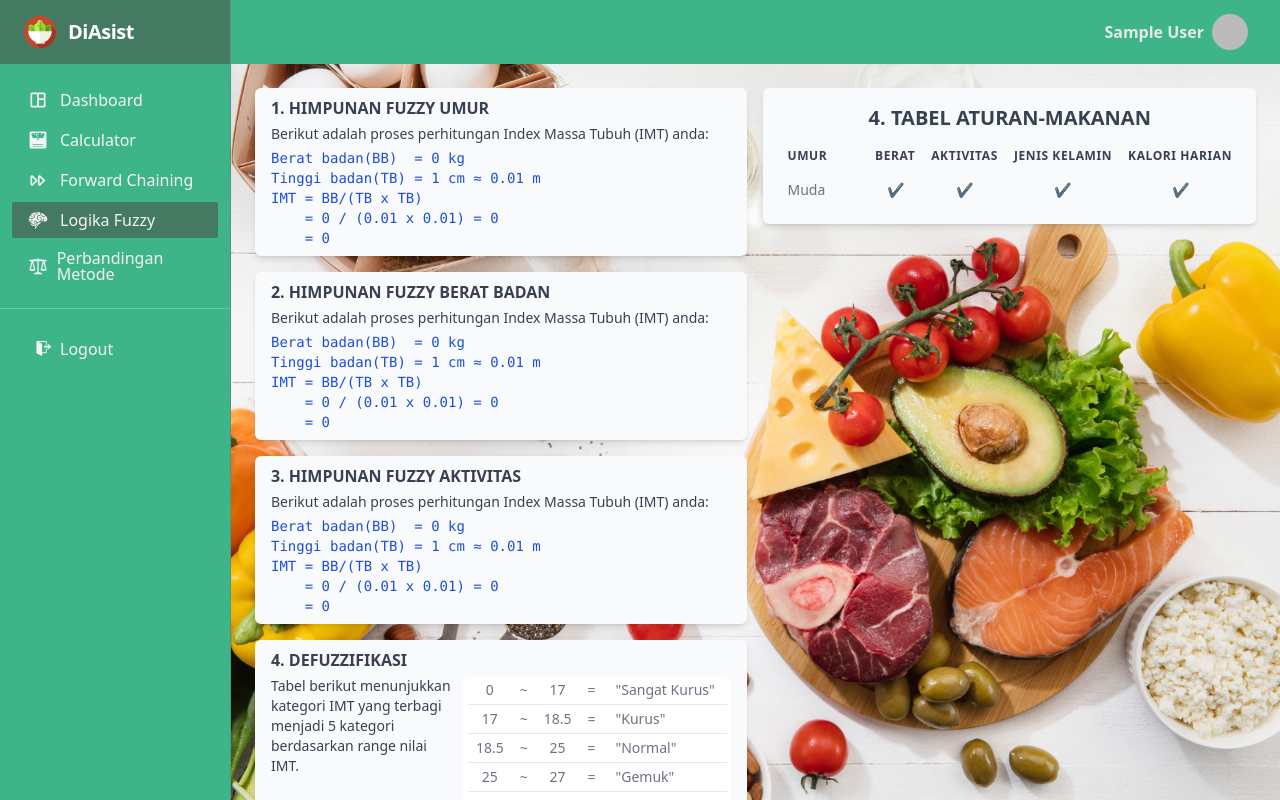
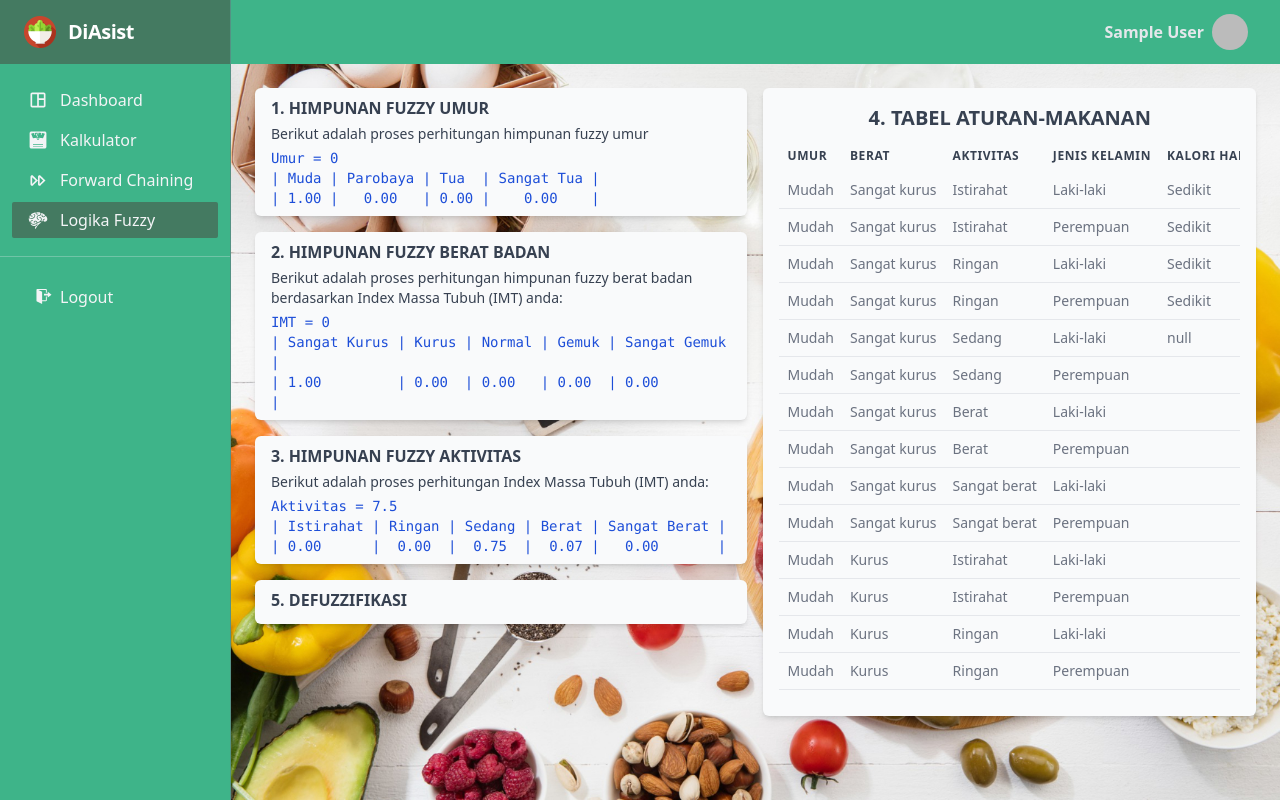
Before and after one commit to hex-grammer/diabetes-assistant, a Next.js app: page /panel/logika-fuzzy in a window 1280 px wide. Built offline with nearby package versions, Linux system fonts and the light colour scheme; no server answers; the database is empty; sample sign-in values are in the browser's storage.

Commit message:
fungsi himpunan fuzzy

```diff
--- a/src/pages/Layout.tsx
+++ b/src/pages/Layout.tsx
@@ -41,7 +41,7 @@ function Layout(props: Props) {
           //   icon: <MdOutlineFoodBank />,
           // },
           {
-            title: "Calculator",
+            title: "Kalkulator",
             icon: <GiWeightScale />,
           },
           {
@@ -49,10 +49,10 @@ function Layout(props: Props) {
             icon: <TiMediaFastForwardOutline />,
           },
           { title: "Logika Fuzzy", icon: <GiBrain /> },
-          {
-            title: "Perbandingan Metode",
-            icon: <HiScale />,
-          },
+          // {
+          //   title: "Perbandingan Metode",
+          //   icon: <HiScale />,
+          // },
           // {
           //   title: "Data Diri",
           //   icon: <RiFileUserLine />,
--- a/src/pages/panel/forward-chaining.tsx
+++ b/src/pages/panel/forward-chaining.tsx
@@ -279,7 +279,7 @@ function ForwardChaining() {
                 </h2>
                 <div className="w-full overflow-x-auto">
                   <table className="min-w-full divide-y divide-gray-200">
-                    <div className="bgre min-w-full sm:max-h-[70vh]">
+                    <div className="min-w-full">
                       {/* TabelHeader */}
                       <TabelHeader
                         HEADERS={[
--- a/src/pages/panel/logika-fuzzy.tsx
+++ b/src/pages/panel/logika-fuzzy.tsx
@@ -30,72 +30,186 @@ const TabelHeader = ({ HEADERS }: { HEADERS: string[] }) => {
 function LogikaFuzzy() {
   const router = useRouter();
   const paths = router.pathname.split("/").slice(2);
-  const [rekomendasiMenu, setRekomendasiMenu] = useState<string[]>([]);
   const [beratBadan, setBeratBadan] = useState(0);
   const [tinggiBadan, setTinggiBadan] = useState(0);
+  const [umur, setUmur] = useState(0);
   const [imt, setImt] = useState(0);
   const [tabelKKH, setTabelKKH] = useState<kkh[] | null>([]);
   const [domLoaded, setDomLoaded] = useState(false);
 
   // CONSTANT VARIABLES
   const tabelAturan = [
-    {
-      makanan: "Muda",
-      kategori: [true, true, true, true],
-    },
-  ];
-  const KATEGORI = [
-    {
-      kategori: "Sangat Kurus",
-      minIMT: 0,
-      maxIMT: 17,
-    },
-    {
-      kategori: "Kurus",
-      minIMT: 17,
-      maxIMT: 18.5,
-    },
-    {
-      kategori: "Normal",
-      minIMT: 18.5,
-      maxIMT: 25,
-    },
-    {
-      kategori: "Gemuk",
-      minIMT: 25,
-      maxIMT: 27,
-    },
-    {
-      kategori: "Obesitas",
-      minIMT: 27,
-      maxIMT: "∞",
-    },
+    ["Mudah", "Sangat kurus", "Istirahat", "Laki-laki", "Sedikit"],
+    ["Mudah", "Sangat kurus", "Istirahat", "Perempuan", "Sedikit"],
+    ["Mudah", "Sangat kurus", "Ringan", "Laki-laki", "Sedikit"],
+    ["Mudah", "Sangat kurus", "Ringan", "Perempuan", "Sedikit"],
+    ["Mudah", "Sangat kurus", "Sedang", "Laki-laki", "null"],
+    ["Mudah", "Sangat kurus", "Sedang", "Perempuan", null],
+    ["Mudah", "Sangat kurus", "Berat", "Laki-laki", null],
+    ["Mudah", "Sangat kurus", "Berat", "Perempuan", null],
+    ["Mudah", "Sangat kurus", "Sangat berat", "Laki-laki", null],
+    ["Mudah", "Sangat kurus", "Sangat berat", "Perempuan", null],
+    ["Mudah", "Kurus", "Istirahat", "Laki-laki", null],
+    ["Mudah", "Kurus", "Istirahat", "Perempuan", null],
+    ["Mudah", "Kurus", "Ringan", "Laki-laki", null],
+    ["Mudah", "Kurus", "Ringan", "Perempuan", null],
+    ["Mudah", "Kurus", "Sedang", "Laki-laki", null],
+    ["Mudah", "Kurus", "Sedang", "Perempuan", null],
+    ["Mudah", "Kurus", "Berat", "Laki-laki", null],
+    ["Mudah", "Kurus", "Berat", "Perempuan", null],
+    ["Mudah", "Kurus", "Sangat berat", "Laki-laki", null],
+    ["Mudah", "Kurus", "Sangat berat", "Perempuan", null],
+    ["Mudah", "Normal", "Istirahat", "Laki-laki", null],
+    ["Mudah", "Normal", "Istirahat", "Perempuan", null],
+    ["Mudah", "Normal", "Ringan", "Laki-laki", null],
+    ["Mudah", "Normal", "Ringan", "Perempuan", null],
+    ["Mudah", "Normal", "Sedang", "Laki-laki", null],
+    ["Mudah", "Normal", "Sedang", "Perempuan", null],
+    ["Mudah", "Normal", "Berat", "Laki-laki", null],
+    ["Mudah", "Normal", "Berat", "Perempuan", null],
   ];
 
-  // fungsi untuk menghitung Kategori IMT
-  const hitungKategoriIMT = (IMT: number) => {
-    if (IMT < 17) {
-      return "Sangat Kurus";
-    } else if (IMT >= 17 && IMT <= 18.5) {
-      return "Kurus";
-    } else if (IMT >= 18.5 && IMT <= 25) {
-      return "Normal";
-    } else if (IMT >= 25 && IMT <= 27) {
-      return "Gemuk";
-    } else if (IMT >= 27) {
-      return "Obesitas";
+  // Fungsi perhitungan himpunan fuzzy umur
+  const FuzzyUmur = () => {
+    let muda = 0;
+    let parobaya = 0;
+    let tua = 0;
+    let sangatTua = 0;
+
+    // Menghitung nilai keanggotaan himpunan fuzzy
+    if (umur <= 25) {
+      muda = 1;
+    } else if (umur > 25 && umur < 40) {
+      muda = (40 - umur) / (40 - 25);
+      parobaya = (umur - 25) / (40 - 25);
+    } else if (umur >= 40 && umur <= 60) {
+      parobaya = (60 - umur) / (60 - 40);
+      tua = (umur - 40) / (60 - 40);
+    } else if (umur > 60 && umur < 70) {
+      tua = (70 - umur) / (70 - 60);
+      sangatTua = (umur - 60) / (70 - 60);
+    } else if (umur >= 70) {
+      tua = 1;
     }
+
+    // Menampilkan proses perhitungan himpunan fuzzy umur
+    return (
+      <>
+        <div className="font-mono text-blue-700">
+          <div>Umur = {umur}</div>
+          <div>| Muda&nbsp;| Parobaya&nbsp;| Tua&nbsp;&nbsp;| Sangat Tua |</div>
+          <div>
+            | {muda.toFixed(2)}&nbsp;| &nbsp;&nbsp;{parobaya.toFixed(2)}
+            &nbsp;&nbsp;&nbsp;| {tua.toFixed(2)}&nbsp;| &nbsp;&nbsp;&nbsp;
+            {sangatTua.toFixed(2)}&nbsp;&nbsp;&nbsp; |
+          </div>
+        </div>
+      </>
+    );
   };
 
-  // fungsi tampilkan rekomendasi menu berdasarkan tabelAturan dan kategori
-  const tampilkanRekomendasiMenu = (kategori: string) => {
-    const rekomendasiMenu: string[] = [];
-    tabelAturan.forEach((aturan) => {
-      if (aturan.kategori[KATEGORI.findIndex((k) => k.kategori === kategori)]) {
-        rekomendasiMenu.push(aturan.makanan);
+  const FuzzyBeratBadan = () => {
+    let sangatKurus = 0;
+    let kurus = 0;
+    let normal = 0;
+    let gemuk = 0;
+    let sangatGemuk = 0;
+
+    // Menghitung nilai keanggotaan himpunan fuzzy
+    if (imt <= 16.5) {
+      sangatKurus = 1;
+    } else if (imt > 16.5 && imt < 17) {
+      sangatKurus = (17 - imt) / (17 - 16.5);
+      kurus = (imt - 16.5) / (17 - 16.5);
+    } else if (imt > 17 && imt < 18) {
+      kurus = 1;
+    } else if (imt >= 18 && imt <= 18.5) {
+      kurus = (18.5 - imt) / (18.5 - 18);
+      normal = (imt - 18) / (18.5 - 18);
+    } else if (imt > 18.5 && imt < 24.5) {
+      normal = 1;
+    } else if (imt >= 24.5 && imt <= 25) {
+      normal = (25 - imt) / (25 - 24.5);
+      gemuk = (imt - 24.5) / (25 - 24.5);
+    } else if (imt >= 25 && imt <= 26.5) {
+      gemuk = 1;
+    } else if (imt >= 26.5 && imt <= 27) {
+      gemuk = (27 - imt) / (27 - 26.5);
+      sangatGemuk = (imt - 26.5) / (27 - 26.5);
+    } else if (imt > 27) {
+      sangatGemuk = 1;
+    }
+
+    // Menampilkan proses perhitungan himpunan fuzzy berat badan
+    return (
+      <>
+        <div className="font-mono text-blue-700">
+          <div>IMT = {imt}</div>
+          <div>| Sangat Kurus | Kurus | Normal | Gemuk | Sangat Gemuk |</div>
+          <div>
+            | {sangatKurus.toFixed(2)}
+            &nbsp;&nbsp;&nbsp;&nbsp;&nbsp;&nbsp;&nbsp;&nbsp; |{" "}
+            {kurus.toFixed(2)}&nbsp; | {normal.toFixed(2)}&nbsp;&nbsp; |{" "}
+            {gemuk.toFixed(2)}&nbsp; | {sangatGemuk.toFixed(2)}
+            &nbsp;&nbsp;&nbsp;&nbsp;&nbsp;&nbsp;&nbsp;&nbsp; |
+          </div>
+        </div>
+      </>
+    );
+  };
+
+  const FuzzyAktivitas = () => {
+    const aktivitas = 7.5;
+    let istirahat = 0;
+    let ringan = 0;
+    let sedang = 0;
+    let berat = 0;
+    let sangatBerat = 0;
+
+    // Menghitung nilai keanggotaan himpunan fuzzy
+    if (aktivitas <= 2) {
+      istirahat = 1;
+    } else if (aktivitas > 2 && aktivitas < 4) {
+      istirahat = (4 - aktivitas) / 2;
+    } else if (aktivitas > 2 && aktivitas < 4) {
+      istirahat = (4 - aktivitas) / 2;
+      if (aktivitas >= 3) {
+        ringan = (aktivitas - 3) / 3;
       }
-    });
-    return rekomendasiMenu;
+    } else if (aktivitas >= 4 && aktivitas <= 6) {
+      sedang = (aktivitas - 4) / (6 - 4);
+      if (aktivitas >= 4) {
+        ringan = (5 - aktivitas) / (5 - 4);
+      }
+    } else if (aktivitas > 6 && aktivitas < 8) {
+      sedang = (aktivitas - 6) / (8 - 6);
+      if (aktivitas >= 7) {
+        berat = (aktivitas - 7) / 7;
+      }
+    } else if (aktivitas >= 8 && aktivitas <= 10) {
+      sangatBerat = (aktivitas - 8) / (10 - 8);
+      // Mengatasi nilai keanggotaan yang lebih besar dari 1 pada titik overlap
+      if (aktivitas < 9) {
+        berat = (9 - aktivitas) / (9 - 8);
+      }
+    }
+
+    // Menampilkan proses perhitungan himpunan fuzzy aktivitas
+    return (
+      <>
+        <div className="font-mono text-blue-700">
+          <div>Aktivitas = {aktivitas}</div>
+          <div>| Istirahat | Ringan | Sedang | Berat | Sangat Berat |</div>
+          <div>
+            | {istirahat.toFixed(2)}&nbsp;&nbsp;&nbsp;&nbsp;&nbsp;&nbsp;| &nbsp;
+            {ringan.toFixed(2)}
+            &nbsp;&nbsp;| &nbsp;{sedang.toFixed(2)}&nbsp;&nbsp;| &nbsp;
+            {berat.toFixed(2)}&nbsp;| &nbsp;&nbsp;
+            {sangatBerat.toFixed(2)}&nbsp;&nbsp;&nbsp;&nbsp;&nbsp;&nbsp; |
+          </div>
+        </div>
+      </>
+    );
   };
 
   // axios request to set kkh in /api/kkh/getLast in useEffect
@@ -107,6 +221,7 @@ function LogikaFuzzy() {
         .then((res: { data: kkh[] }) => {
           setBeratBadan(res.data[0]?.berat_badan || 0);
           setTinggiBadan(res.data[0]?.tinggi_badan || 1);
+          setUmur(res.data[0]?.umur || 0);
           setTabelKKH(res.data);
           setImt(res.data[0]?.imt || 0);
         });
@@ -129,22 +244,11 @@ function LogikaFuzzy() {
                 </h2>
                 <div className="text-sm">
                   <div className="mb-1">
-                    Berikut adalah proses perhitungan Index Massa Tubuh (IMT)
-                    anda:
+                    Berikut adalah proses perhitungan himpunan fuzzy umur
                   </div>
                   <span className="font-mono text-blue-700">
-                    <div>Berat badan(BB) &nbsp;= {beratBadan} kg</div>
-                    <div>
-                      Tinggi badan(TB) = {tinggiBadan} cm ≈{" "}
-                      {tinggiBadan && tinggiBadan / 100} m
-                    </div>
-                    <div>IMT = BB/(TB x TB)</div>
-                    <div>
-                      &nbsp;&nbsp;&nbsp;&nbsp;= {beratBadan} / (
-                      {tinggiBadan && tinggiBadan / 100} x{" "}
-                      {tinggiBadan && tinggiBadan / 100}) = {imt}
-                    </div>
-                    <div>&nbsp;&nbsp;&nbsp;&nbsp;= {imt}</div>
+                    {/* penjelasan perhitungan himpunan fuzzy umur */}
+                    <FuzzyUmur />
                   </span>
                 </div>
               </div>
@@ -155,23 +259,10 @@ function LogikaFuzzy() {
                 </h2>
                 <div className="text-sm">
                   <div className="mb-1">
-                    Berikut adalah proses perhitungan Index Massa Tubuh (IMT)
-                    anda:
+                    Berikut adalah proses perhitungan himpunan fuzzy berat badan
+                    berdasarkan Index Massa Tubuh (IMT) anda:
                   </div>
-                  <span className="font-mono text-blue-700">
-                    <div>Berat badan(BB) &nbsp;= {beratBadan} kg</div>
-                    <div>
-                      Tinggi badan(TB) = {tinggiBadan} cm ≈{" "}
-                      {tinggiBadan && tinggiBadan / 100} m
-                    </div>
-                    <div>IMT = BB/(TB x TB)</div>
-                    <div>
-                      &nbsp;&nbsp;&nbsp;&nbsp;= {beratBadan} / (
-                      {tinggiBadan && tinggiBadan / 100} x{" "}
-                      {tinggiBadan && tinggiBadan / 100}) = {imt}
-                    </div>
-                    <div>&nbsp;&nbsp;&nbsp;&nbsp;= {imt}</div>
-                  </span>
+                  <FuzzyBeratBadan />
                 </div>
               </div>
               {/* HIMPUNAN FUZZY AKTIVITAS */}
@@ -184,24 +275,11 @@ function LogikaFuzzy() {
                     Berikut adalah proses perhitungan Index Massa Tubuh (IMT)
                     anda:
                   </div>
-                  <span className="font-mono text-blue-700">
-                    <div>Berat badan(BB) &nbsp;= {beratBadan} kg</div>
-                    <div>
-                      Tinggi badan(TB) = {tinggiBadan} cm ≈{" "}
-                      {tinggiBadan && tinggiBadan / 100} m
-                    </div>
-                    <div>IMT = BB/(TB x TB)</div>
-                    <div>
-                      &nbsp;&nbsp;&nbsp;&nbsp;= {beratBadan} / (
-                      {tinggiBadan && tinggiBadan / 100} x{" "}
-                      {tinggiBadan && tinggiBadan / 100}) = {imt}
-                    </div>
-                    <div>&nbsp;&nbsp;&nbsp;&nbsp;= {imt}</div>
-                  </span>
+                  <FuzzyAktivitas />
                 </div>
               </div>
               {/* Tabel Aturan-Makanan */}
-              <div className="row-start-5 h-fit rounded-md bg-gray-50 p-4 shadow-md sm:col-span-3 sm:col-start-4 sm:row-span-4 sm:row-start-1">
+              <div className="row-start-5 h-fit rounded-md bg-gray-50 p-4 shadow-md sm:col-span-3 sm:col-start-4 sm:row-span-6 sm:row-start-1">
                 <h2 className="mb-2 text-center text-xl font-bold uppercase">
                   4. Tabel Aturan-Makanan
                 </h2>
@@ -221,15 +299,12 @@ function LogikaFuzzy() {
                       <tbody className="divide-y divide-gray-200 overflow-auto bg-gray-50">
                         {tabelAturan?.map((aturan, i) => (
                           <tr key={i}>
-                            <td className="whitespace-nowrap p-2 text-sm text-gray-500">
-                              {aturan.makanan}
-                            </td>
-                            {aturan.kategori.map((kat, i) => (
+                            {aturan.map((kat, i) => (
                               <td
                                 key={i}
-                                className="whitespace-nowrap p-2 text-center text-sm text-gray-500"
+                                className="whitespace-nowrap p-2 text-sm text-gray-500"
                               >
-                                {kat ? "✔" : "❌"}
+                                {kat}
                               </td>
                             ))}
                           </tr>
@@ -239,63 +314,11 @@ function LogikaFuzzy() {
                   </table>
                 </div>
               </div>
-              {/* Tabel Kategori IMT */}
-              <div className="h-fit rounded-md bg-gray-50 py-2 px-4 shadow-md sm:col-span-3">
-                <h2 className="mb-1 font-bold uppercase">4. Defuzzifikasi</h2>
-                <div className="flex flex-col justify-between gap-2 sm:flex-row">
-                  {/* keterangan */}
-                  <div className="flex gap-2 text-sm sm:w-2/5">
-                    Tabel berikut menunjukkan kategori IMT yang terbagi menjadi
-                    5 kategori berdasarkan range nilai IMT.
-                  </div>
-                  {/* tabel MIN_IMT, MAX_IMT, KATEGORI */}
-                  <div className="flex flex-1 justify-center overflow-x-auto rounded-md bg-white">
-                    <table className="divide-y divide-gray-200">
-                      <div className="sm:max-h-[70vh]">
-                        {/* TabelHeader */}
-                        {/* <TabelHeader HEADERS={["Min_IMT", "Max_IMT", "Kategori"]} /> */}
-                        <tbody className="divide-y divide-gray-200 overflow-auto">
-                          {KATEGORI?.map((kat, i) => (
-                            <tr key={i}>
-                              <td className="whitespace-nowrap p-2 py-1 text-center text-sm text-gray-500">
-                                {kat.minIMT}
-                              </td>
-                              <td className="whitespace-nowrap p-2 py-1 text-center text-sm text-gray-500">
-                                ~
-                              </td>
-                              <td className="whitespace-nowrap p-2 py-1 text-center text-sm text-gray-500">
-                                {kat.maxIMT}
-                              </td>
-                              <td className="whitespace-nowrap p-2 py-1 text-center text-sm text-gray-500">
-                                =
-                              </td>
-                              <td className="whitespace-nowrap px-3 py-1 text-sm text-gray-500">
-                                "{kat.kategori}"
-                              </td>
-                            </tr>
-                          ))}
-                        </tbody>
-                      </div>
-                    </table>
-                  </div>
-                </div>
-              </div>
               {/* DEFUZZIFIKASI */}
               <div className="h-fit rounded-md bg-gray-50 py-2 px-4 shadow-md sm:col-span-3">
                 <h2 className="mb-1 font-bold uppercase">5. Defuzzifikasi</h2>
                 <div className="">
-                  <span className="text-sm text-gray-700">
-                    Rekomendasi menu berdasarkan nilai IMT anda ({imt}≈
-                    {hitungKategoriIMT(imt)}) adalah:{" "}
-                    {tampilkanRekomendasiMenu(
-                      hitungKategoriIMT(imt) || "Gemuk"
-                    ).map((menu, i) => (
-                      <span key={i} className="font-semibold text-orange-600">
-                        {menu}
-                        {i + 1 !== rekomendasiMenu.length ? ", " : ""}
-                      </span>
-                    ))}
-                  </span>
+                  <span className="text-sm text-gray-700"></span>
                 </div>
               </div>
             </>
```
Also changed, not shown: src/pages/panel/kalkulator.tsx (renamed from src/pages/panel/calculator.tsx).
